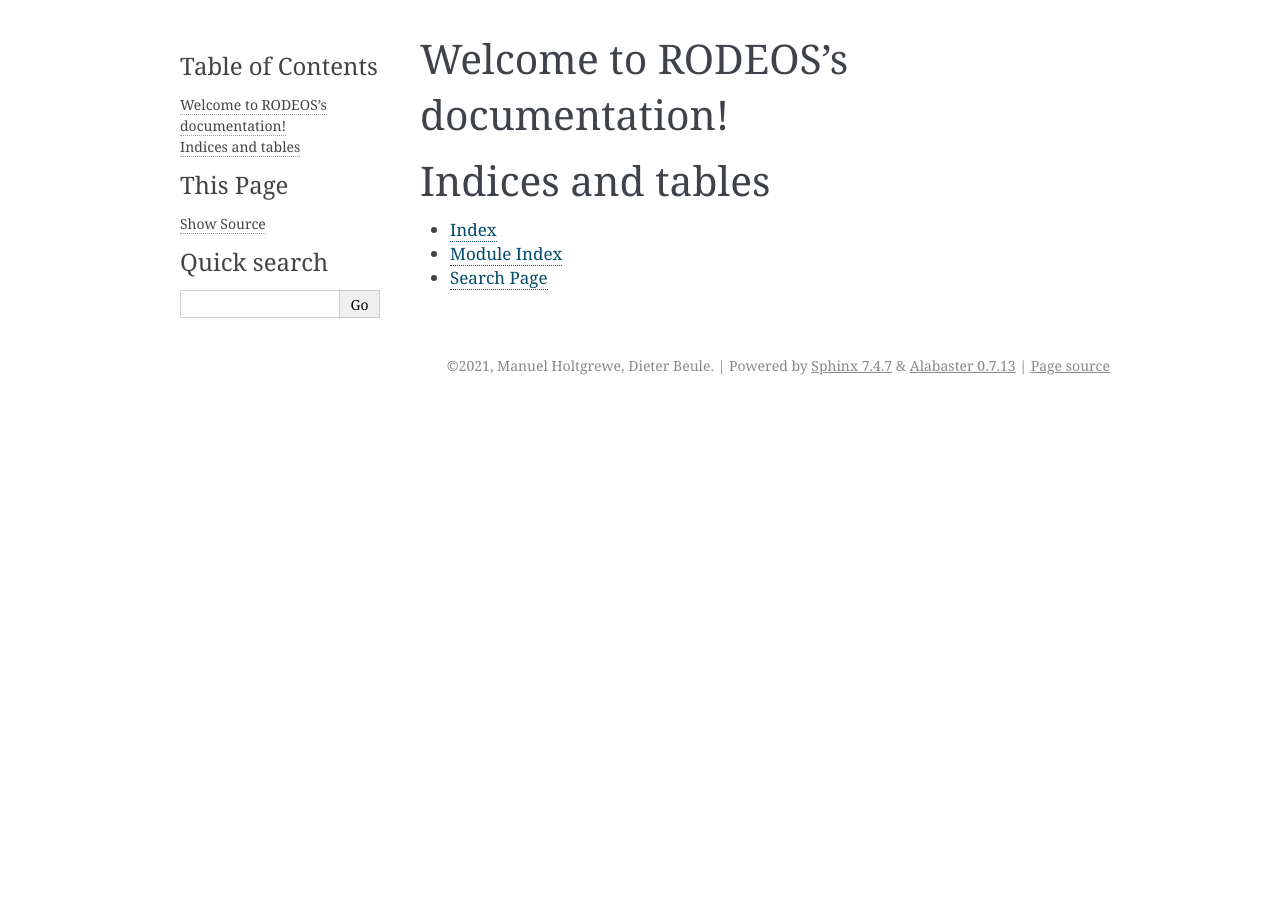
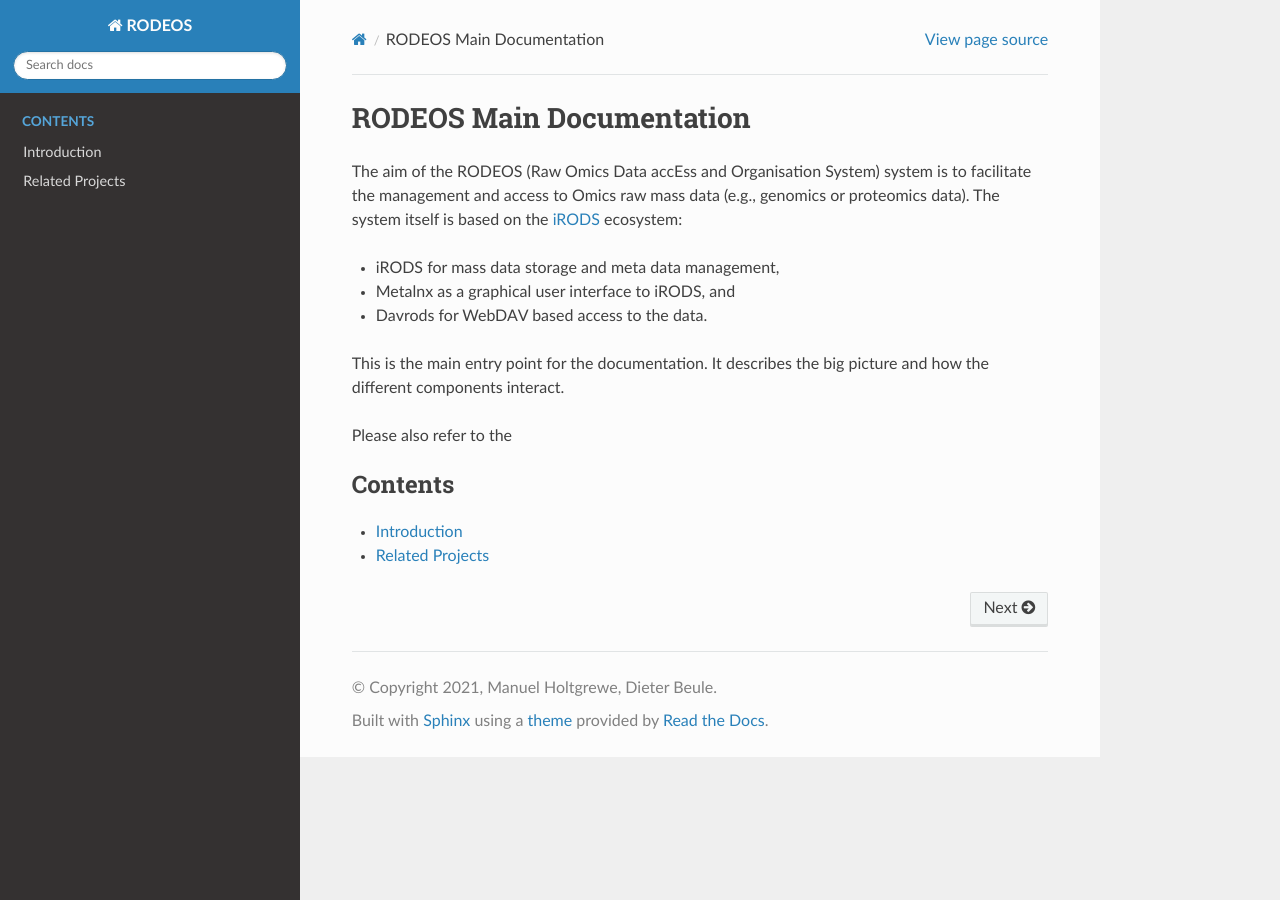
Before and after one commit to martenj/rodeos, a Sphinx documentation site: the page built from docs/source/index.rst, in a window 1280 px wide. Built offline with Sphinx 7.4.7 and the Read the Docs theme 2.0.0, drawn with Linux system fonts in a browser that asks for light colours.

Commit message:
:abc: Starting out with documentation

```diff
--- a/docs/source/conf.py
+++ b/docs/source/conf.py
@@ -31,6 +31,7 @@ release = 'v0.1'
 # extensions coming with Sphinx (named 'sphinx.ext.*') or your custom
 # ones.
 extensions = [
+    "sphinx_rtd_theme",
 ]
 
 # Add any paths that contain templates here, relative to this directory.
@@ -47,7 +48,7 @@ exclude_patterns = []
 # The theme to use for HTML and HTML Help pages.  See the documentation for
 # a list of builtin themes.
 #
-html_theme = 'alabaster'
+html_theme = 'sphinx_rtd_theme'
 
 # Add any paths that contain custom static files (such as style sheets) here,
 # relative to this directory. They are copied after the builtin static files,
--- a/docs/source/index.rst
+++ b/docs/source/index.rst
@@ -1,20 +1,22 @@
-.. RODEOS documentation master file, created by
-   sphinx-quickstart on Wed Jan 20 15:28:49 2021.
-   You can adapt this file completely to your liking, but it should at least
-   contain the root `toctree` directive.
+=========================
+RODEOS Main Documentation
+=========================
 
-Welcome to RODEOS's documentation!
-==================================
+The aim of the RODEOS (Raw Omics Data accEss and Organisation System) system is to facilitate the management and access to Omics raw mass data (e.g., genomics or proteomics data).
+The system itself is based on the `iRODS <https://irods.org>`__ ecosystem:
+
+- iRODS for mass data storage and meta data management,
+- Metalnx as a graphical user interface to iRODS, and
+- Davrods for WebDAV based access to the data.
+
+This is the main entry point for the documentation.
+It describes the big picture and how the different components interact.
+
+Please also refer to the
 
 .. toctree::
-   :maxdepth: 2
-   :caption: Contents:
+    :maxdepth: 1
+    :caption: Contents
 
-
-
-Indices and tables
-==================
-
-* :ref:`genindex`
-* :ref:`modindex`
-* :ref:`search`
+    introduction
+    related_software
--- /dev/null
+++ b/docs/source/introduction.rst
@@ -0,0 +1,5 @@
+.. _introduction:
+
+============
+Introduction
+============
```
Also changed, not shown: README.md (+4 -1 lines), docs/source/related_software.rst (added, +30 -0 lines), 2 other files.
